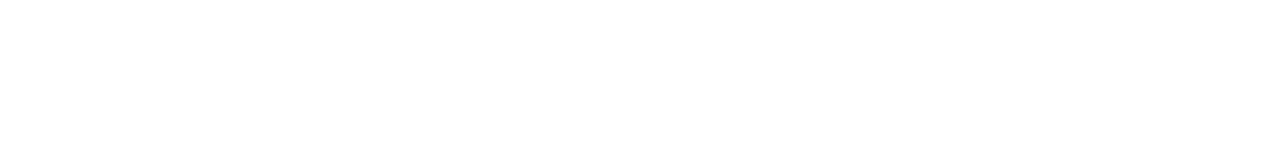
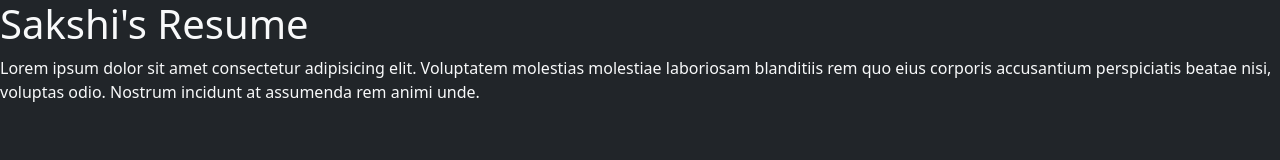
Before and after one commit to khot1771/sakshi, a plain HTML site: page index.html in a window 1280 px wide. Drawn offline with nearby package versions, Linux system fonts and the light colour scheme.

Commit message:
update index file

```diff
--- a/index.html
+++ b/index.html
@@ -6,8 +6,10 @@
     <title>Bootstrap By SKILLHUB</title>
     <link href="https://cdn.jsdelivr.net/npm/bootstrap@5.2.0-beta1/dist/css/bootstrap.min.css" rel="stylesheet">
   </head>
-  <body>
+  <body class="bg-dark">
 
+    <h1 class="text-light">Sakshi's Resume</h1>
+   <p class="text-light">Lorem ipsum dolor sit amet consectetur adipisicing elit. Voluptatem molestias molestiae laboriosam blanditiis rem quo eius corporis accusantium perspiciatis beatae nisi, voluptas odio. Nostrum incidunt at assumenda rem animi unde.</p>
     <!-- New project
          git init
          git add .
```
